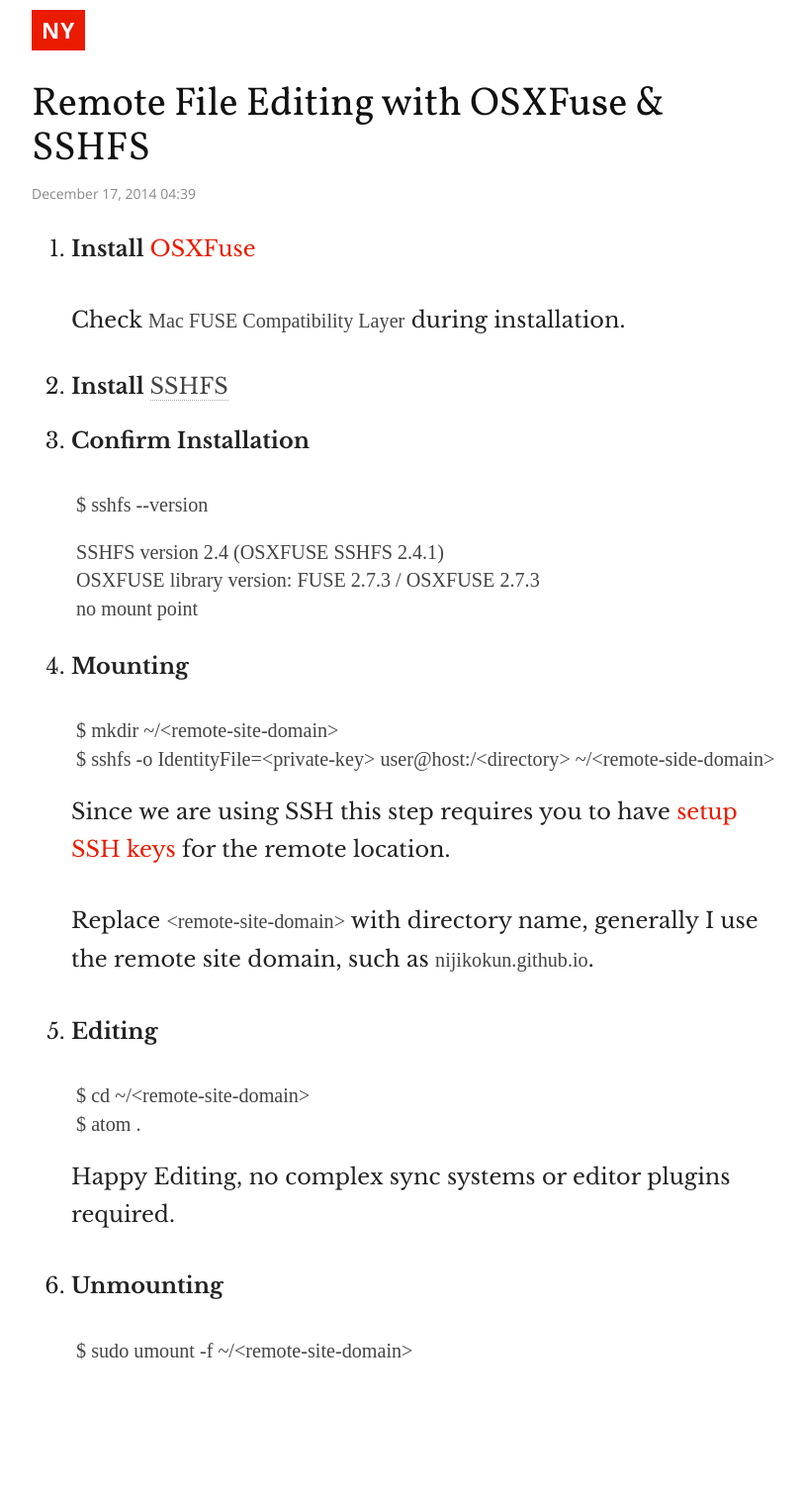
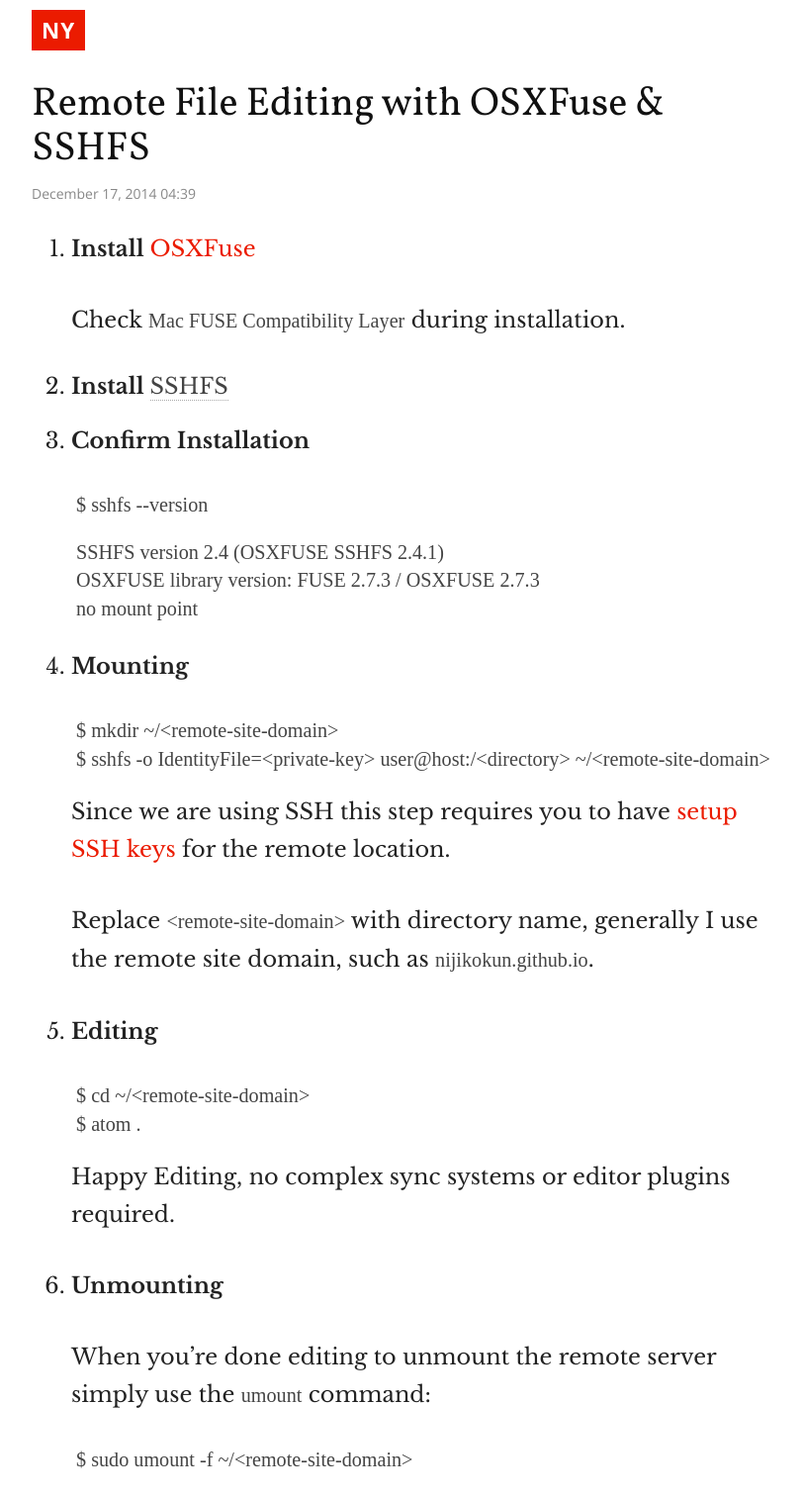
Before and after one commit to nijikokun/nijikokun.github.io, a Jekyll site: the page built from _posts/2014-12-17-Remote-File-Editing-with-OSXFuse-and-SSHFS.md, in a window 1280 px wide. Shown: the whole page at 99% size, without its empty margins (224-1036 px from the left). Built offline with Jekyll 4.4.1, drawn with Linux system fonts in a browser that asks for light colours; some web fonts are replaced; Markdown is read by kramdown in place of the engine named in the settings; before the commit the page ends 1403 px from its top, so only the background shows below that; some of the changed lines change nothing that is shown.

Commit message:
Fix typo, add unmount line

````diff
--- a/_posts/2014-12-17-Remote-File-Editing-with-OSXFuse-and-SSHFS.md
+++ b/_posts/2014-12-17-Remote-File-Editing-with-OSXFuse-and-SSHFS.md
@@ -30,7 +30,7 @@ style: |
 
     ```bash
     $ mkdir ~/<remote-site-domain>
-    $ sshfs -o IdentityFile=<private-key> user@host:/<directory> ~/<remote-side-domain>
+    $ sshfs -o IdentityFile=<private-key> user@host:/<directory> ~/<remote-site-domain>
     ```
 
     Since we are using SSH this step requires you to have [setup SSH keys][3] for the remote location.
@@ -46,6 +46,8 @@ style: |
     Happy Editing, no complex sync systems or editor plugins required.
 6. **Unmounting**
 
+    When you're done editing to unmount the remote server simply use the `umount` command:
+
     ```bash
     $ sudo umount -f ~/<remote-site-domain>
     ```
````
